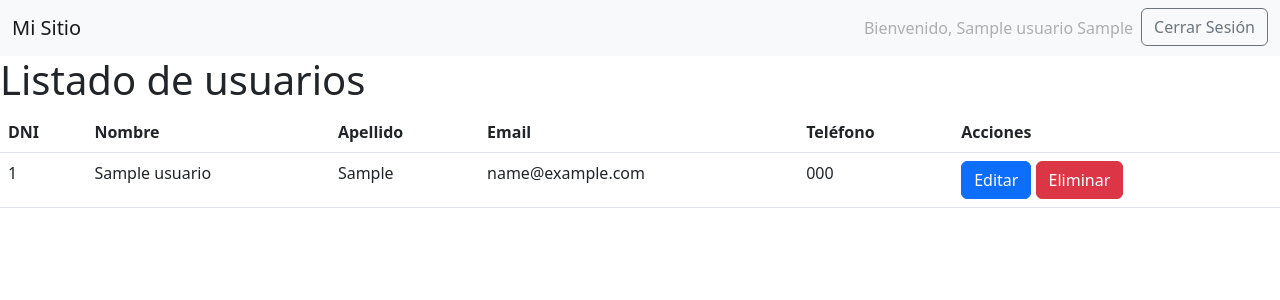
After one commit to NahuelPardo89/centroTerapeuticoPrueba, a Django app: page /listar_usuarios/ in a window 1280 px wide. The commit adds this page. Shown: the top 300 px of the page. Run offline with Django 4.2, Linux system fonts and the light colour scheme; a user stored in the database is signed in; tables that the repository leaves empty hold one stand-in row (values such as "Sample post").

Commit message:
listar usuarios agregado

```diff
--- a/Prana/Gestion/templates/base.html
+++ b/Prana/Gestion/templates/base.html
@@ -38,7 +38,7 @@
           {% if user.is_authenticated %}
           <ul class="navbar-nav">
             <li class="nav-item">
-              <a class="nav-link disabled">Bienvenido, {{ user.first_name }}</a>
+              <a class="nav-link disabled">Bienvenido, {{ user.nombre }} {{user.apellido}}</a>
             </li>
             <li class="nav-item">
               <form action="{% url 'logout' %}" method="post">
--- /dev/null
+++ b/Prana/Gestion/templates/listar_usuarios.html
@@ -0,0 +1,58 @@
+{% extends 'base.html' %}
+
+{% block content %}
+  <h1>Listado de usuarios</h1>
+  <table class="table">
+    <thead>
+      <tr>
+        <th>DNI</th>
+        <th>Nombre</th>
+        <th>Apellido</th>
+        <th>Email</th>
+        <th>Teléfono</th>
+        <th>Acciones</th>
+      </tr>
+    </thead>
+    <tbody>
+      {% for usuario in usuarios %}
+        <tr>
+          <td>{{ usuario.dni }}</td>
+          <td>{{ usuario.nombre }}</td>
+          <td>{{ usuario.apellido }}</td>
+          <td>{{ usuario.email }}</td>
+          <td>{{ usuario.telefono }}</td>
+          <td>
+            <a class="btn btn-primary" href="{% url 'modificar_usuario' usuario.id %}">Editar</a>
+            <form style="display:inline" method="post" action="{% url 'eliminar_usuario' usuario.id %}">
+              {% csrf_token %}
+              <button class="btn btn-danger" type="button" data-bs-toggle="modal" data-bs-target="#eliminarModal{{ usuario.id }}">Eliminar</button>
+
+              <!-- Modal -->
+              <div class="modal fade" id="eliminarModal{{ usuario.id }}" tabindex="-1" aria-labelledby="eliminarModal{{ usuario.id }}Label" aria-hidden="true">
+                <div class="modal-dialog">
+                  <div class="modal-content">
+                    <div class="modal-header">
+                      <h5 class="modal-title" id="eliminarModal{{ usuario.id }}Label">Eliminar usuario</h5>
+                      <button type="button" class="btn-close" data-bs-dismiss="modal" aria-label="Cerrar"></button>
+                    </div>
+                    <div class="modal-body">
+                      ¿Estás seguro que deseas eliminar al usuario {{ usuario.nombre }} {{ usuario.apellido }}?
+                    </div>
+                    <div class="modal-footer">
+                      <button type="button" class="btn btn-secondary" data-bs-dismiss="modal">Cancelar</button>
+                      <button type="submit" class="btn btn-danger">Eliminar</button>
+                    </div>
+                  </div>
+                </div>
+              </div>
+            </form>
+          </td>
+        </tr>
+      {% empty %}
+        <tr>
+          <td colspan="6">No se encontraron usuarios.</td>
+        </tr>
+      {% endfor %}
+    </tbody>
+  </table>
+{% endblock %}
--- a/Prana/Gestion/views.py
+++ b/Prana/Gestion/views.py
@@ -1,11 +1,11 @@
-from django.shortcuts import render, redirect
+from django.shortcuts import render, redirect,get_object_or_404
 
 # Create your views here.
 
 from django.contrib.auth.decorators import login_required, user_passes_test
 from django.contrib.auth import authenticate, logout,login,get_user_model
 from django.contrib import messages
-from .forms import  Crear_usuario_form
+from .forms import  Crear_usuario_form, Modificar_usuario_form
 from .models import Usuario
 def is_medico(user):
     return user.grupos.filter(name='medicos').exists()
@@ -44,7 +44,7 @@ def home_paciente(request):
 @user_passes_test(is_secretaria)
 def home_secretaria(request):
     # Código para la plantilla home_secretaria.html
-    return render(request, 'secretaria/home_secretaria.html')
+    return render(request, 'secretarias/home_secretaria.html')
 
 @login_required
 def home_unauthenticated(request):
@@ -89,6 +89,59 @@ def crear_usuario(request):
         form = Crear_usuario_form()
     return render(request, 'crear_usuario.html', {'form': form})
 
+@login_required
+def modificar_usuario_logged(request):
+    user = request.user
+    if request.method == 'POST':
+        form = Modificar_usuario_form(request.POST, instance=user)
+        if form.is_valid():
+            user = form.save()
+            messages.success(request, 'El usuario se ha modificado correctamente.')
+            return redirect('home')
+    else:
+        form = Modificar_usuario_form(instance=user)
+    return render(request, 'modificar_usuario.html', {'form': form, 'user': user})
+
+@login_required
+def modificar_usuario(request,id):
+    user = Usuario.objects.get(id=id)
+    if request.method == 'POST':
+        form = Modificar_usuario_form(request.POST, instance=user)
+        if form.is_valid():
+            user = form.save()
+            messages.success(request, 'El usuario se ha modificado correctamente.')
+            return redirect('home')
+    else:
+        form = Modificar_usuario_form(instance=user)
+    return render(request, 'modificar_usuario.html', {'form': form, 'user': user})
+
+@login_required
+def listar_usuarios(request):
+    """
+    Vista que lista todos los usuarios en el sistema.
+    """
+    usuarios = Usuario.objects.all()
+    context = {
+        'usuarios': usuarios,
+    }
+    return render(request, 'listar_usuarios.html', context)
+
+
+def eliminar_usuario(request, id):
+    """
+    Vista para eliminar un usuario.
+    """
+    usuario = get_object_or_404(Usuario, id=id)
+
+    if request.method == 'POST':
+        usuario.delete()
+        messages.success(request, f'El usuario {usuario} ha sido eliminado.')
+        return redirect('listar_usuarios')
+
+    context = {
+        'usuario': usuario
+    }
+    return render(request, 'eliminar_usuario.html', context)
 """
 def crear_paciente(request):
     if request.method == 'POST':
--- a/Prana/Prana/urls.py
+++ b/Prana/Prana/urls.py
@@ -25,4 +25,8 @@ urlpatterns = [
     path('login/', views.login_view, name='login'),
     path('logout/', views.cerrar_sesion, name='logout'),
     path('crear_usuario/', views.crear_usuario, name='crear_usuario'),
+    path('modificar_usuario_logged/', views.modificar_usuario_logged, name='modificar_usuario_logged'),
+    path('modificar_usuario/<id>', views.modificar_usuario, name='modificar_usuario'),
+    path('eliminar_usuario/<id>', views.eliminar_usuario, name='eliminar_usuario'),
+    path('listar_usuarios/', views.listar_usuarios, name='listar_usuarios'),
 ]
```
Also changed, not shown: Prana/Gestion/forms.py (+12 -2 lines), Prana/Gestion/templates/modificar_usuario.html (added, +11 -0 lines), Prana/db.sqlite3.
